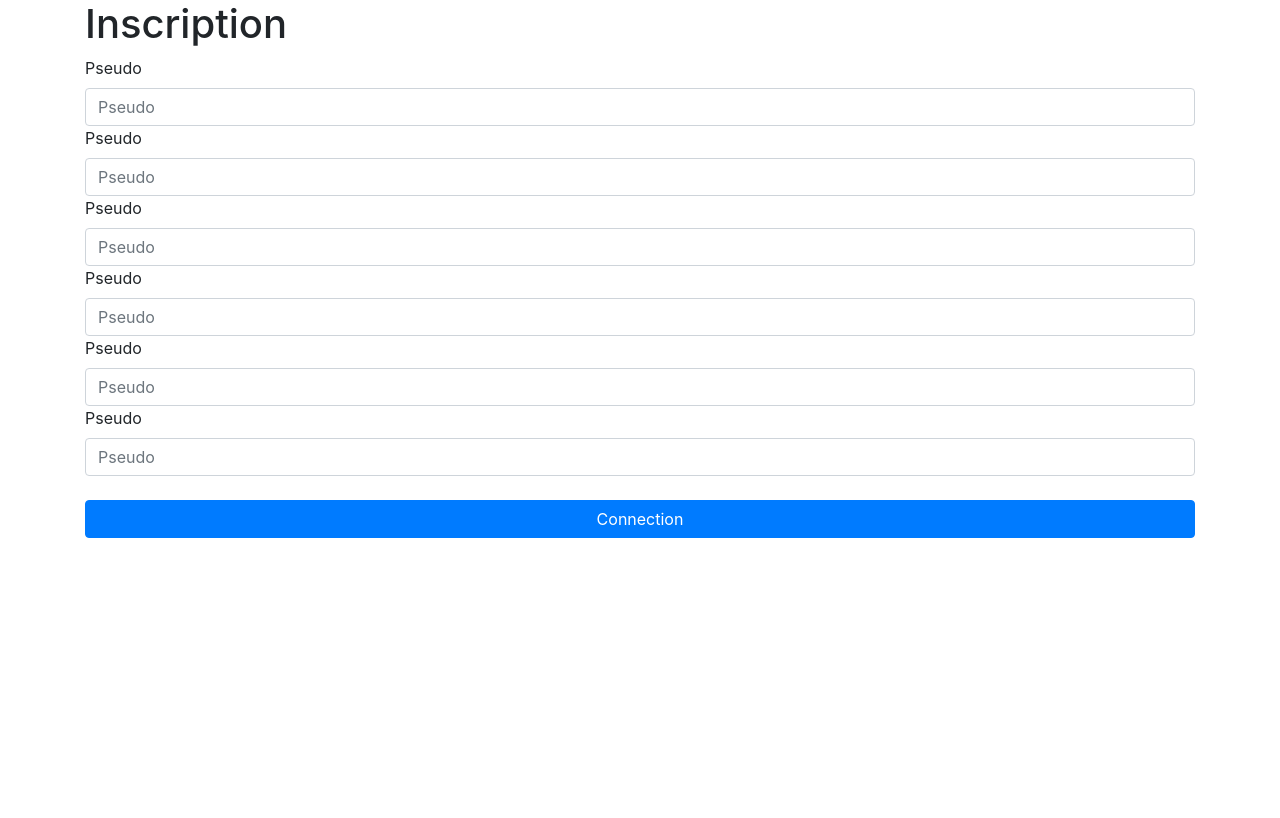
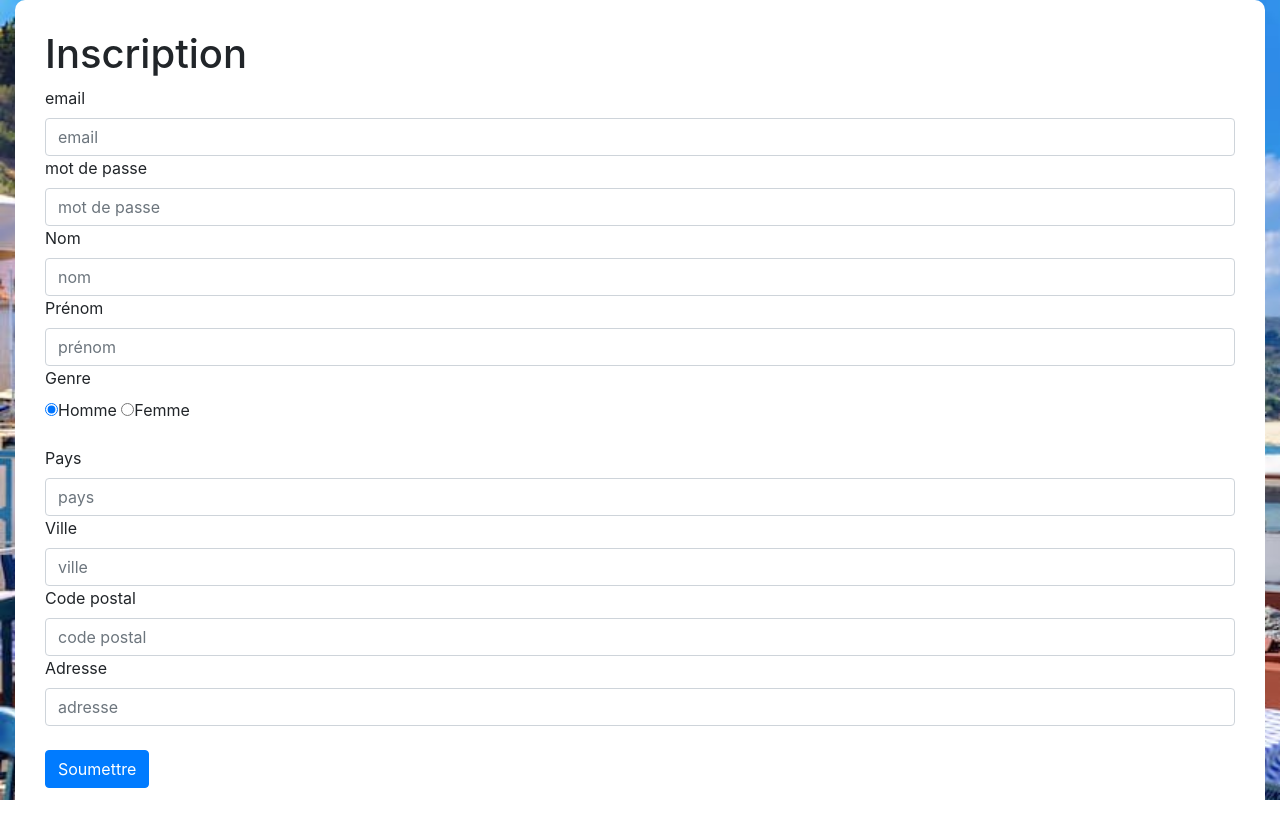
Before and after one commit to Titouan-Monier/Restaurinaux, a PHP site: page /inscription.php in a window 1280 px wide. Before the commit the page ends 538 px from the top, so only its background shows below. Run offline with PHP 8.4, Linux system fonts and the light colour scheme; some libraries are stand-ins or nearby versions.

Commit message:
Inscription update

```diff
--- a/inscription.php
+++ b/inscription.php
@@ -1,3 +1,78 @@
+<?php
+$pdo = new PDO('mysql:host=localhost;port=3306;dbname=restaurinaux','root','');
+$pdo->setAttribute(PDO::ATTR_ERRMODE, PDO::ERRMODE_EXCEPTION);
+$errors = [];
+$email = '';
+$pwd = '';
+$first_name='';
+$last_name='';
+$country='';
+$zip= '';
+$adress='';
+$gender='';
+$city= '';
+if ($_SERVER['REQUEST_METHOD'] === 'POST'){
+  $email = $_POST['email'];
+  $pwd = $_POST['pwd'];
+  $first_name = $_POST['first_name'];
+  $last_name = $_POST['last_name'];
+  $country = $_POST['country'];
+  $zip = $_POST['zip'];
+  $adress = $_POST['adress'];
+  $gender = $_POST['gender'];
+  $city = $_POST['city'];
+  $pwd = password_hash($pwd, PASSWORD_DEFAULT);
+
+  if (!$email){
+    $errors[] = 'Le mail est requis';
+  }
+
+  if (!$pwd){
+    $errors[] = 'Le mot de passe est requis';
+  }
+  if (!$first_name){
+    $errors[] = 'Le nom est requis';
+  }
+  if (!$last_name){
+    $errors[] = 'Le prénom est requis';
+  }
+  if (!$country){
+    $errors[] = 'Le pays est requis';
+  }
+  if (!$zip){
+    $errors[] = 'Le code postal est requis';
+  }
+  if (!$adress){
+    $errors[] = 'L\' adresse est requise';
+  }
+  if (!$gender){
+    $errors[] = 'Le genre est requis';
+  }
+  if (!$city){
+  	$errors[]= 'la ville est requise';
+  }
+  if (empty($errors)){
+
+  $statement = $pdo->prepare("INSERT INTO user (email, pwd, first_name, last_name, country, city, zip, adress, gender)
+              VALUES(:email, :pwd, :first_name, :last_name, :country, :city, :zip, :adress, :gender)
+            ");
+
+
+  $statement ->bindValue(':email', $email);
+  $statement ->bindValue(':pwd', $pwd);
+  $statement ->bindValue(':first_name', $first_name);
+  $statement ->bindValue(':last_name', $last_name);
+  $statement ->bindValue(':zip', $zip);
+  $statement ->bindValue(':country', $country);
+  $statement ->bindValue(':adress', $adress);
+  $statement ->bindValue(':gender', $gender);
+  $statement ->bindValue(':city', $city);
+  $statement ->execute();
+  }
+}
+
+?>
+
 <!DOCTYPE html>
 <html>
 	<head>
@@ -12,36 +87,58 @@
 	</head>
 
 	<body>
-		<div class="container">
+		<section class="container-fluid bg">
+			<div class="form-container">
 				<h1>Inscription</h1>
+				<?php if (!empty($errors)): ?>
+				<div class= "alert alert-danger">
+					<?php foreach ($errors as $error): ?>
+						<div> <?php echo $error; ?> <div>
+					<?php endforeach; ?>
+				</div>
+				<?php endif; ?>
 				<form method="post">
 					<div mb-3>
-					<label class="form-label">Pseudo</label>
-					<input class="form-control" type="text" name="pseudo" value="" placeholder="Pseudo">
+						<label class="form-label">email</label>
+						<input class="form-control" type="text" name="email" value="<?php echo $email ?>" placeholder="email">
 					</div>
 					<div mb-3>
-					<label class="form-label">Pseudo</label>
-					<input class="form-control" type="text" name="pseudo" value="" placeholder="Pseudo">
+						<label class="form-label">mot de passe</label>
+						<input type="password" class="form-control" id="exampleInputPassword1" name="pwd" value="<?php echo $pwd ?>" placeholder="mot de passe">
 					</div>
 					<div mb-3>
-					<label class="form-label">Pseudo</label>
-					<input class="form-control" type="text" name="pseudo" value="" placeholder="Pseudo">
+						<label class="form-label">Nom</label>
+						<input class="form-control" type="text" name="first_name" value="<?php echo $first_name ?>" placeholder="nom">
 					</div>
 					<div mb-3>
-					<label class="form-label">Pseudo</label>
-					<input class="form-control" type="text" name="pseudo" value="" placeholder="Pseudo">
+						<label class="form-label">Prénom</label>
+						<input class="form-control" type="text" name="last_name" value="<?php echo $last_name ?>" placeholder="prénom">
 					</div>
 					<div mb-3>
-					<label class="form-label">Pseudo</label>
-					<input class="form-control" type="text" name="pseudo" value="" placeholder="Pseudo">
+						<label for="gender">Genre</label><br>
+					    <input name="gender" value="m" checked="" type="radio">Homme
+					    <input name="gender" value="f" type="radio">Femme<br><br>
 					</div>
 					<div mb-3>
-					<label class="form-label">Pseudo</label>
-					<input class="form-control" type="text" name="pseudo" value="" placeholder="Pseudo">
+						<label class="form-label">Pays</label>
+						<input class="form-control" type="text" name="country" value="<?php echo $country ?>" placeholder="pays">
+					</div>
+					<div mb-3>
+						<label class="form-label">Ville</label>
+						<input class="form-control" type="text" name="city" value="<?php echo $city ?>" placeholder="ville">
+					</div>
+					<div mb-3>
+						<label class="form-label">Code postal</label>
+						<input class="form-control" type="text" name="zip" value="<?php echo $zip ?>" placeholder="code postal">
+					</div>
+					<div mb-3>
+						<label class="form-label">Adresse</label>
+						<input class="form-control" type="text" name="adress" value="<?php echo $adress ?>" placeholder="adresse">
 					</div>
 				</br>
-				<button type="submit" class="btn btn-primary btn-block">Connection</button>
+					<button type="submit" class="btn btn-primary ">Soumettre</button>
 				</form>
 			</div>
+		</section>
 	</body>
 </html>
```
Lines whose indentation alone changed are shown as unchanged.
